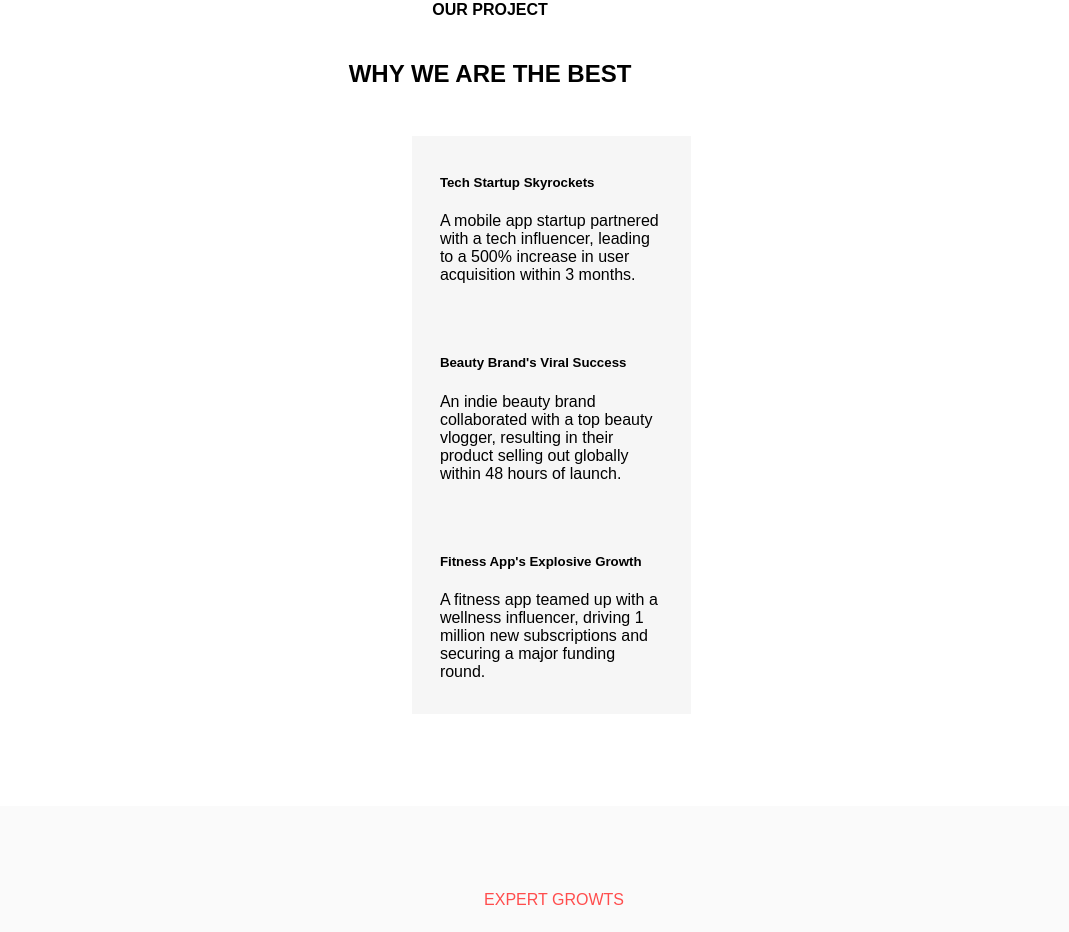
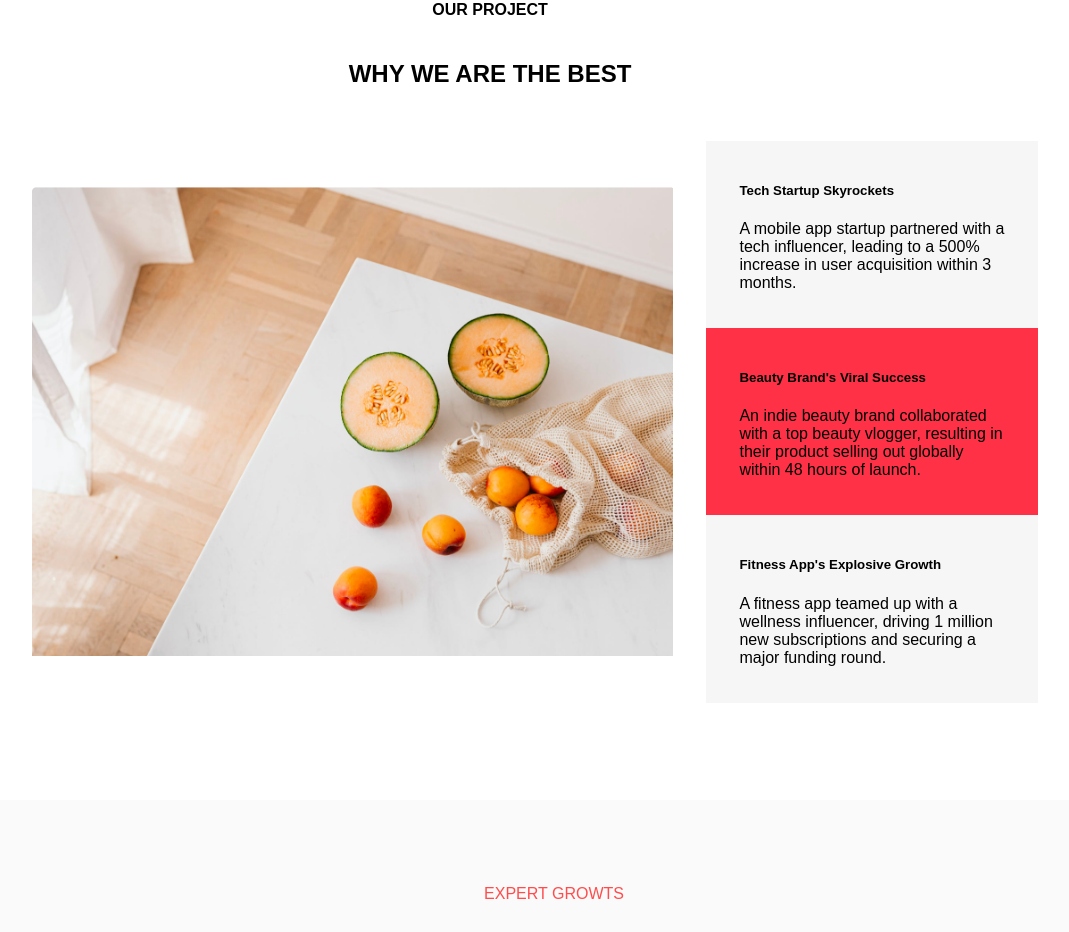
Before and after one commit to sandilyamanabendra16/Creatorship_persistant_ventures, a React (Create React App) app in the folder client/: page / in a window 1280 px wide. Shown: the part 2540-3472 px from the top of the page, without its empty margins (150-1219 px from the left). Built offline with nearby package versions, Linux system fonts and the light colour scheme.

Commit message:
Homepage modification

```diff
--- a/client/src/pages/HomePage.jsx
+++ b/client/src/pages/HomePage.jsx
@@ -17,7 +17,7 @@ import { useNavigate } from 'react-router-dom';
 function HomePage() {
   const [showPopup, setShowPopup] = useState(false);
   const [currentSlide, setCurrentSlide] = useState(0);
-  const [activeDiv, setActiveDiv] = useState(null);
+  const [activeDiv, setActiveDiv] = useState(projects[1].id);
   const formContainerRef = useRef(null);
   const [userType, setUserType] = useState(null);
   const navigate = useNavigate();
```
